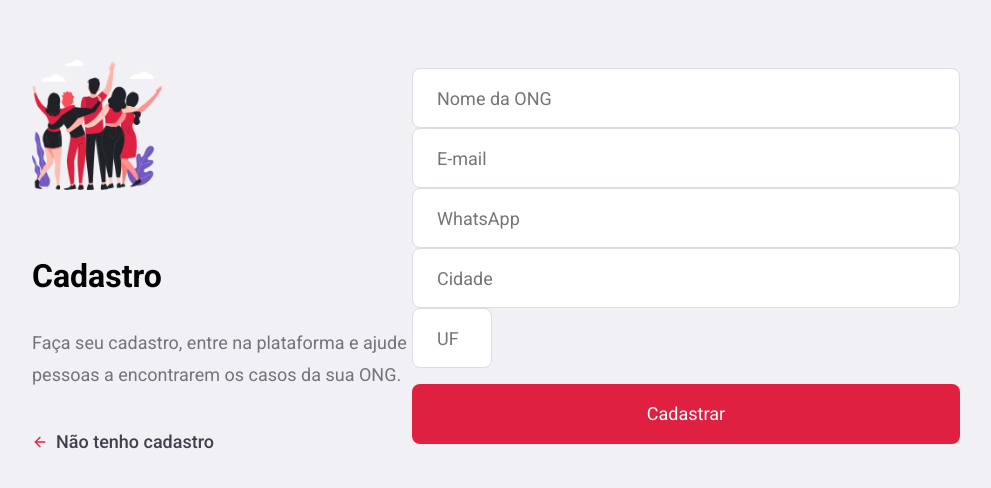
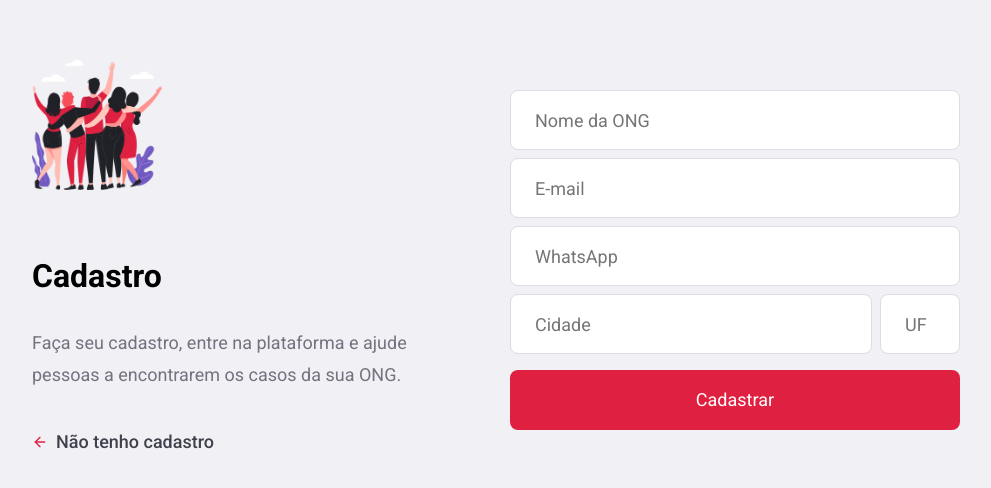
Before and after one commit to thamirisbalbi/omnistack-frontend-react, a React (Create React App) app: page /register in a window 1280 px wide. Shown: the part 144-632 px from the top of the page, without its empty margins (144-1135 px from the left). Built offline with nearby package versions, Linux system fonts and the light colour scheme.

Commit message:
Estilização formulário da página e seus inputs

```diff
--- a/src/pages/Register/styles.css
+++ b/src/pages/Register/styles.css
@@ -36,3 +36,21 @@
     color: #737380;
     line-height: 32px;
 }
+
+.register-container .content form {
+    width: 100%;
+    max-width: 450px;
+}
+
+.register-container .content form input {
+    margin-top: 8px;
+}
+
+.register-container .content form .input-group {
+    display: flex;
+}
+
+.register-container .content form .input-group input + input {
+/* engloba o input que tem um input antes dele: adiciona estilização em todos os inputs a partir do segundo*/
+    margin-left: 8px;
+}
```
